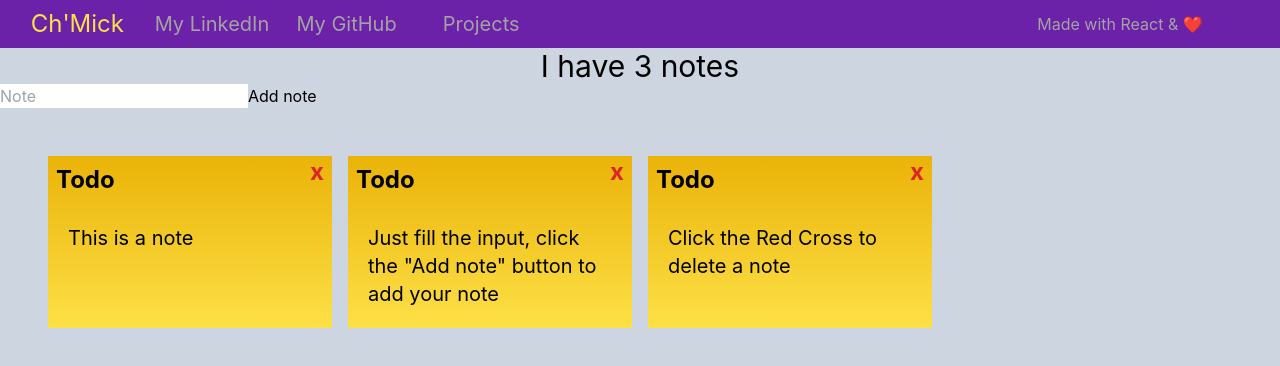
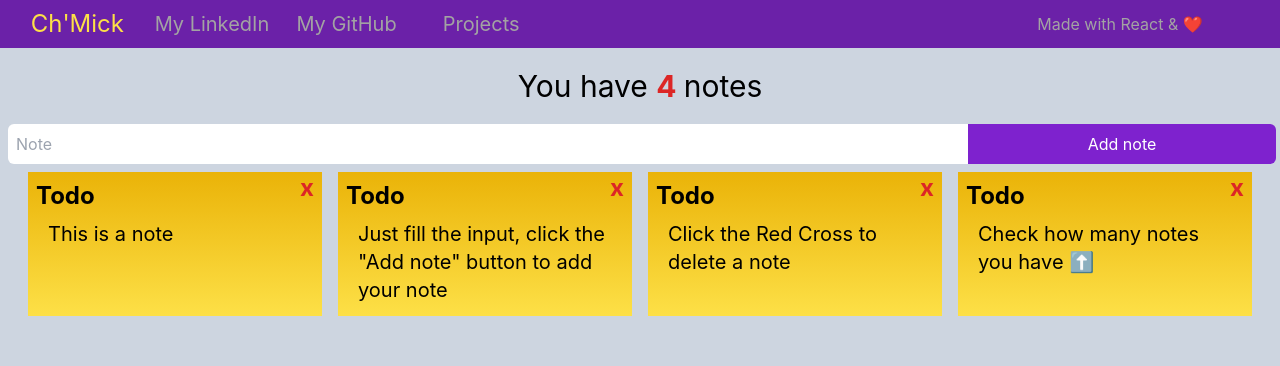
Before and after one commit to chmick15/CV, a React (Create React App) app: page /project/todo in a window 1280 px wide. Shown: the top 366 px of the page. Built offline with nearby package versions, Linux system fonts and the light colour scheme.

Commit message:
filter ok

```diff
--- a/src/components/home/accomplishments/Accomplishments.js
+++ b/src/components/home/accomplishments/Accomplishments.js
@@ -36,7 +36,7 @@ const Accomplishments = () => {
                     <p>2017</p>
                 </div>
                 <div className='px-2 text-justify'>
-                    <p>Degree in modern languages (Spanish & English) International exchange in Bogotà (Colombia)🇨🇴 for one year</p>
+                    <p>Degree in modern languages (Spanish & English) International exchange in Bogotá (Colombia)🇨🇴 for one year</p>
                 </div>
             </div>
             <div className="grid col-span-5 py-1">
--- a/src/components/projects/todo/notes/Notes.js
+++ b/src/components/projects/todo/notes/Notes.js
@@ -6,9 +6,9 @@ const Notes = ({ note, handleDelete }) => {
         <div className="bg-gradient-to-t from-yellow-300 to-yellow-500 m-2">
             <div className="flex justify-between">
                 <p className="text-2xl font-bold text-center py-2 px-2">{note.author}</p>
-                <span className="cursor-pointer text-red-600 text-2xl font-bold mr-2 items-center" onClick={handleDelete}>x</span>
+                <span className="cursor-pointer text-red-600 text-2xl font-bold mr-2 items-center" onClick={() => handleDelete(note.id)}>x</span>
             </div>
-            <div className="p-5">
+            <div className='pb-3 px-5'>
                 <p className="text-xl">{note.comment}</p>
             </div>
         </div>
--- a/src/pages/TodoList.js
+++ b/src/pages/TodoList.js
@@ -2,7 +2,7 @@ import React, { useState } from "react";
 import Notes from "../components/projects/todo/notes/Notes";
 
 const TodoList = () => {
-    const [notes, setNotes] = useState([{ id: 1, author: 'Todo', comment: 'This is a note' }, { id: 2, author: 'Todo', comment: 'Just fill the input, click the "Add note" button to add your note' }, { id: 3, author: 'Todo', comment: 'Click the Red Cross to delete a note' }]);
+    const [notes, setNotes] = useState([{ id: 1, author: 'Todo', comment: 'This is a note' }, { id: 2, author: 'Todo', comment: 'Just fill the input, click the "Add note" button to add your note' }, { id: 3, author: 'Todo', comment: 'Click the Red Cross to delete a note' }, { id: 4, author: 'Todo', comment: 'Check how many notes you have ⬆️' }]);
     const [newMess, setNewMess] = useState('')
 
     const handleChange = (e) => {
@@ -19,23 +19,24 @@ const TodoList = () => {
     }
 
     const handleDelete = (id) => {
-        const updatedNote = [...notes]
-        const index = updatedNote.findIndex((note) => note.id === id)
-        updatedNote.splice(index, 1)
-        setNotes(updatedNote)
+        setNotes(notes.filter((note) => note.id !== id))
     }
 
     return (
         <div className="h-screen w-screen">
-            <h1 className=" text-center text-3xl">I have {notes.length} notes</h1>
-            <div className="grid grid-cols-1">
-                <form>
-                    <input type='text' placeholder="Note" onChange={handleChange} value={newMess}></input>
-                    <button onClick={handleSubmit}>Add note</button>
+            <div className="w-full text-center py-5">
+                <span className="text-3xl">You have </span>
+                <span className="text-3xl text-red-600 font-bold">{notes.length} </span>
+                <span className="text-3xl">notes</span>
+            </div>
+            <div>
+                <form className="w-full grid grid-cols-4 mx-2">
+                    <input type='text' placeholder="Note" onChange={handleChange} value={newMess} className='rounded-l-md pl-2 col-span-3 py-2'></input>
+                    <button onClick={handleSubmit} className=' text-white bg-green-700 hover:bg-green-600 sm:bg-slate-700 hover:sm:bg-slate-600 md:bg-red-700 hover:md:bg-red-600 lg:bg-purple-700 hover:lg:bg-purple-600 px-5 rounded-r-md mr-3 '>Add note</button>
                 </form>
             </div>
-            <div className="grid grid-cols-1 sm:grid-cols-2 md:grid-cols-3 lg:grid-cols-4 m-10">
-                {notes.length > 0 ? notes.map((note, id) => <Notes note={note} key={id} handleDelete={handleDelete} />) : <p>There's no note</p>}
+            <div className="grid grid-cols-1 sm:grid-cols-2 md:grid-cols-3 lg:grid-cols-4 px-5">
+                {notes.length > 0 ? notes.map((note, i) => <Notes note={note} key={i} handleDelete={handleDelete} />) : <p>There's no note</p>}
             </div>
         </div >
     )
```
